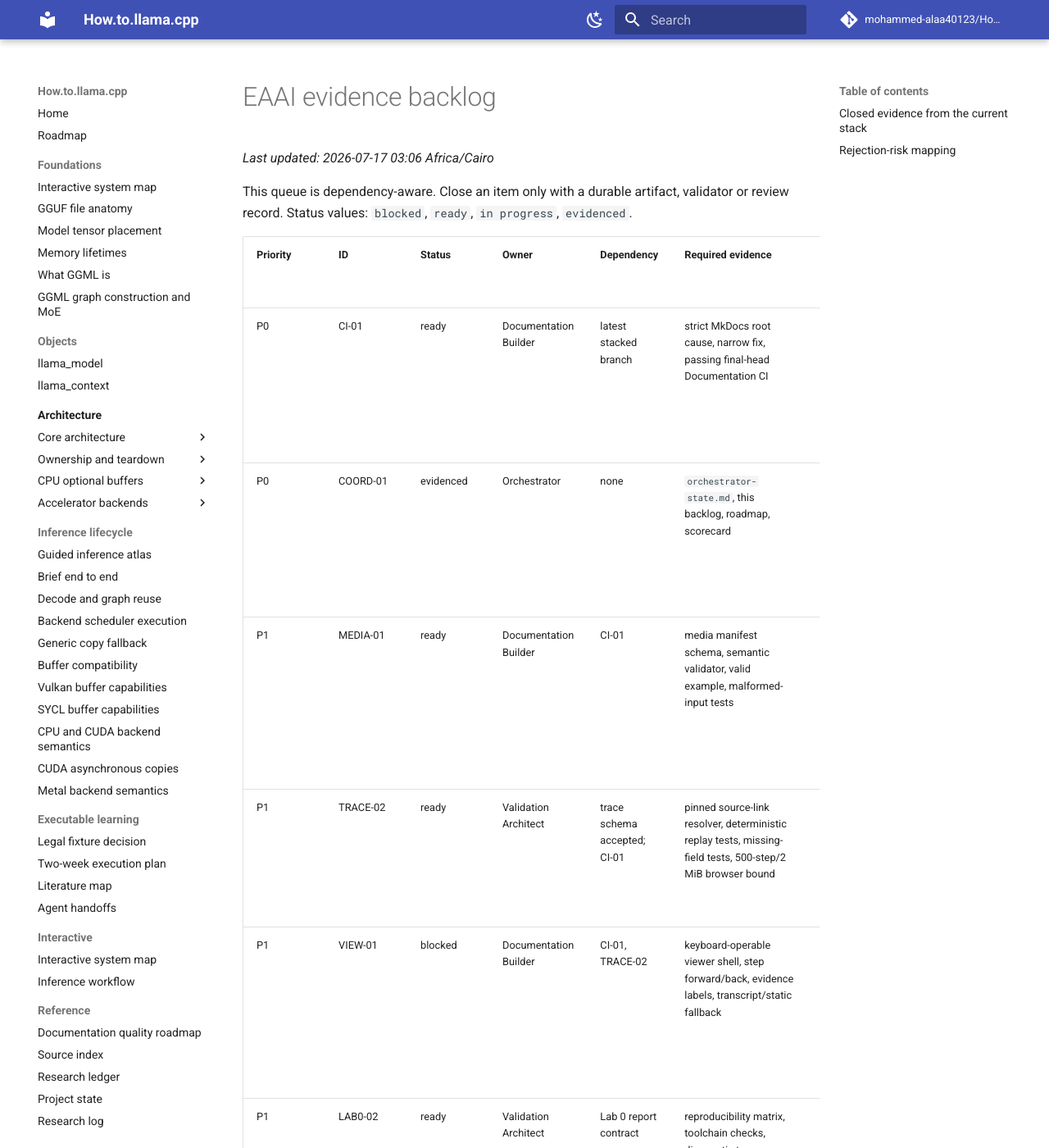
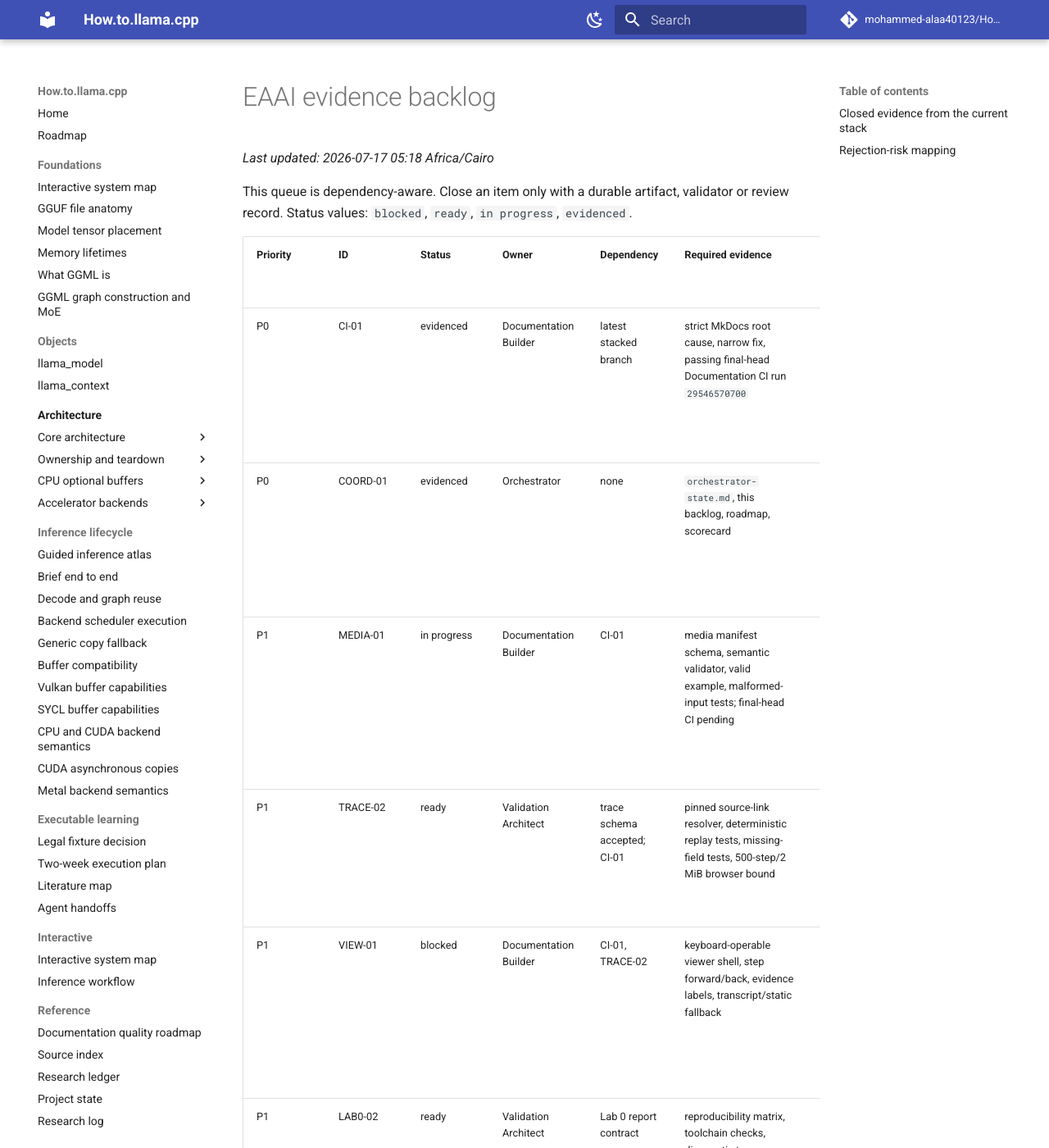
Before and after one commit to mohammed-alaa40123/How.to.llama.cpp, an MkDocs documentation site: the page built from docs/publication/evidence-backlog.md, in a window 1280 px wide and 1400 px high. Shown: the whole window at 82% size. Built offline with MkDocs 1.6.1 and Material for MkDocs 9.7.7, drawn with Linux system fonts in a browser that asks for light colours; comment, search, counter and statistics services are not loaded; some of the changed text lies outside the part shown.

Commit message:
Update EAAI evidence backlog for media contract

```diff
--- a/docs/publication/evidence-backlog.md
+++ b/docs/publication/evidence-backlog.md
@@ -1,14 +1,14 @@
 # EAAI evidence backlog
 
-_Last updated: 2026-07-17 03:06 Africa/Cairo_
+_Last updated: 2026-07-17 05:18 Africa/Cairo_
 
 This queue is dependency-aware. Close an item only with a durable artifact, validator or review record. Status values: `blocked`, `ready`, `in progress`, `evidenced`.
 
 | Priority | ID | Status | Owner | Dependency | Required evidence | Claim supported or falsified |
 |---|---|---|---|---|---|---|
-| P0 | CI-01 | ready | Documentation Builder | latest stacked branch | strict MkDocs root cause, narrow fix, passing final-head Documentation CI | The executable-learning artifacts integrate without degrading the existing site |
+| P0 | CI-01 | evidenced | Documentation Builder | latest stacked branch | strict MkDocs root cause, narrow fix, passing final-head Documentation CI run `29546570700` | The executable-learning artifacts integrate without degrading the existing site |
 | P0 | COORD-01 | evidenced | Orchestrator | none | `orchestrator-state.md`, this backlog, roadmap, scorecard | Scheduled agents can share an explicit dependency order rather than infer work independently |
-| P1 | MEDIA-01 | ready | Documentation Builder | CI-01 | media manifest schema, semantic validator, valid example, malformed-input tests | Generated educational media can be provenance- and review-gated without making it technical evidence |
+| P1 | MEDIA-01 | in progress | Documentation Builder | CI-01 | media manifest schema, semantic validator, valid example, malformed-input tests; final-head CI pending | Generated educational media can be provenance- and review-gated without making it technical evidence |
 | P1 | TRACE-02 | ready | Validation Architect | trace schema accepted; CI-01 | pinned source-link resolver, deterministic replay tests, missing-field tests, 500-step/2 MiB browser bound | Trace provenance and navigation remain valid against immutable source |
 | P1 | VIEW-01 | blocked | Documentation Builder | CI-01, TRACE-02 | keyboard-operable viewer shell, step forward/back, evidence labels, transcript/static fallback | A narrow executable lecture can expose source, state and explanation without evidence inflation |
 | P1 | LAB0-02 | ready | Validation Architect | Lab 0 report contract | reproducibility matrix, toolchain checks, diagnostic taxonomy, time-to-ready protocol | Setup/build evidence is comparable across supported environments |
@@ -30,6 +30,7 @@ This queue is dependency-aware. Close an item only with a durable artifact, vali
 - Executable-trace schema, authored GGUF trace and provenance/replay constraints.
 - Local-only learner-progress schema and privacy constraints.
 - Initial browser/local/cloud platform literature map.
+- Strict MkDocs handoff-link repair with passing commit-scoped CI.
 
 ## Rejection-risk mapping
 
```
